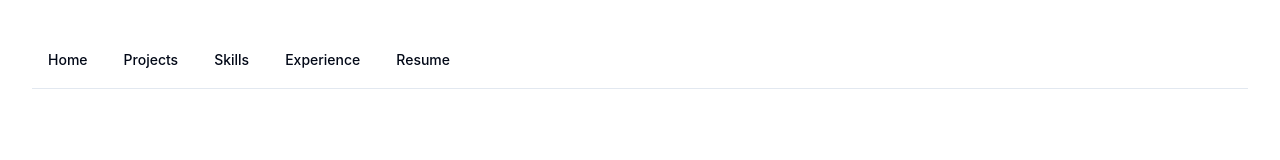
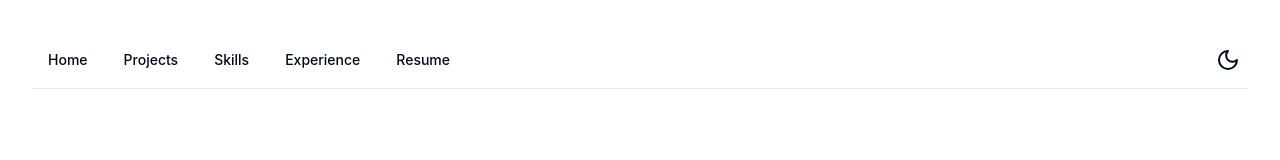
Before and after one commit to wdebie/wdebie.github.io, a React (Vite) app: page / in a window 1280 px wide. Shown: the top 160 px of the page. Built offline with nearby package versions, Linux system fonts and the light colour scheme.

Commit message:
Add dark mode toggle

```diff
--- a/src/components/header.tsx
+++ b/src/components/header.tsx
@@ -5,11 +5,25 @@ import {
   NavigationMenuList,
   navigationMenuTriggerStyle,
 } from "@/components/ui/navigation-menu"
-import { useState } from 'react'
-import { Menu } from 'lucide-react'
+import { useState, useEffect } from 'react'
+import { Menu, Sun, Moon } from 'lucide-react'
 
 export function Header() {
   const [isMenuOpen, setIsMenuOpen] = useState(false)
+  const [isDarkMode, setIsDarkMode] = useState(false)
+
+  useEffect(() => {
+    const root = document.documentElement
+    if (isDarkMode) {
+      root.classList.add('dark')
+    } else {
+      root.classList.remove('dark')
+    }
+  }, [isDarkMode])
+
+  const toggleDarkMode = () => {
+    setIsDarkMode(!isDarkMode)
+  }
 
   return (
     <header className="sticky top-0 z-50 w-full border-b bg-background/95 backdrop-blur supports-[backdrop-filter]:bg-background/60">
@@ -49,6 +63,12 @@ export function Header() {
             </NavigationMenuItem>
           </NavigationMenuList>
         </NavigationMenu>
+        <button
+          className="p-2 rounded-md hover:bg-muted"
+          onClick={toggleDarkMode}
+        >
+          {isDarkMode ? <Sun size={24} /> : <Moon size={24} />}
+        </button>
         {isMenuOpen && (
           <div className="absolute top-14 left-0 w-full bg-background border-b md:hidden">
             <nav className="container py-2">
--- a/tailwind.config.js
+++ b/tailwind.config.js
@@ -1,6 +1,6 @@
 /** @type {import('tailwindcss').Config} */
 export default {
-    darkMode: ["class"],
+    darkMode: 'class', // Enable dark mode with a class
     content: [
     "./index.html",
     "./src/**/*.{js,ts,jsx,tsx}",
@@ -56,5 +56,5 @@ export default {
   		}
   	}
   },
-  plugins: [require("tailwindcss-animate")],
+  plugins: [],
 }
```
